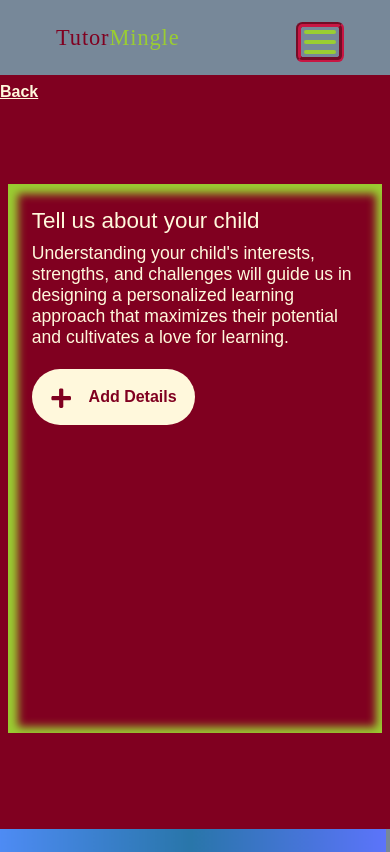
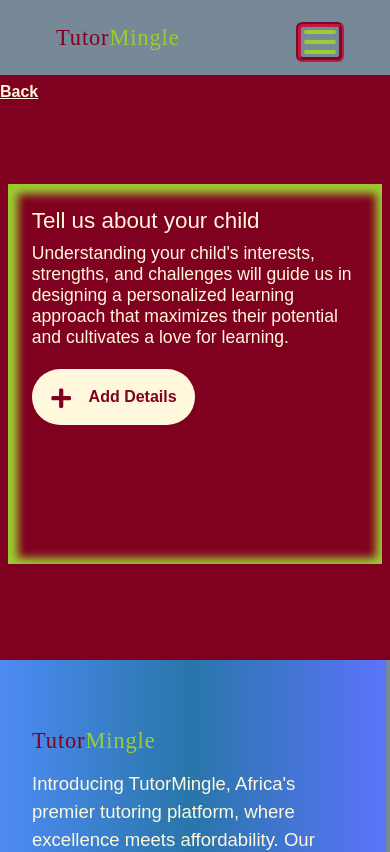
Before and after one commit to Esther20056/TutorMingle, a React (Create React App) app: page /firststep in a window 390 px wide. Shown: the top 852 px of the page. Built offline with nearby package versions, Linux system fonts and the light colour scheme; a web font is replaced by a local one.

Commit message:
another commit

```diff
--- a/src/Components/HomeEducating/HomeEducatingLogin/Steps/style.css
+++ b/src/Components/HomeEducating/HomeEducatingLogin/Steps/style.css
@@ -57,7 +57,7 @@
         padding:9rem 2% 6rem 2%;
     }
     .step-mainwrapper .stepone-inner-wrapper{
-        height: 65vh;
+        height: 45vh;
         width: 100%;
         padding:1.5rem;
     }
```
